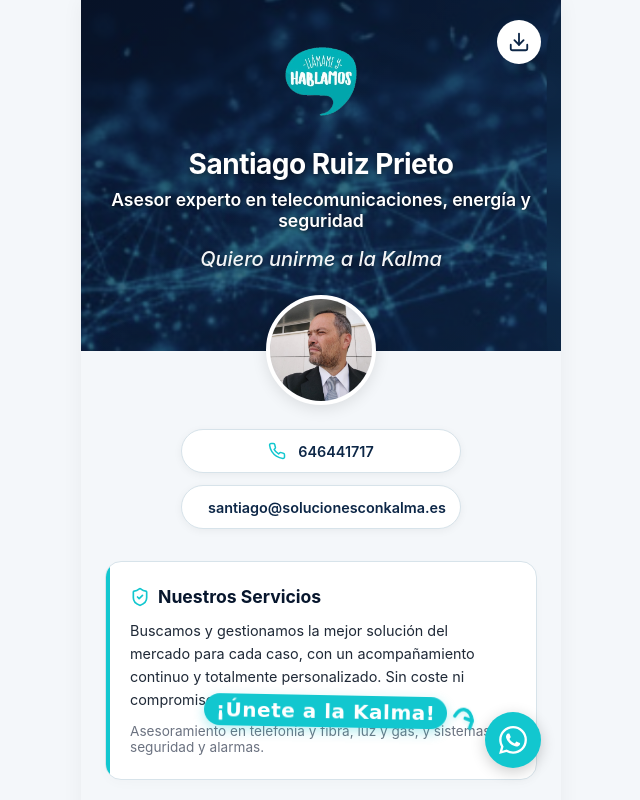
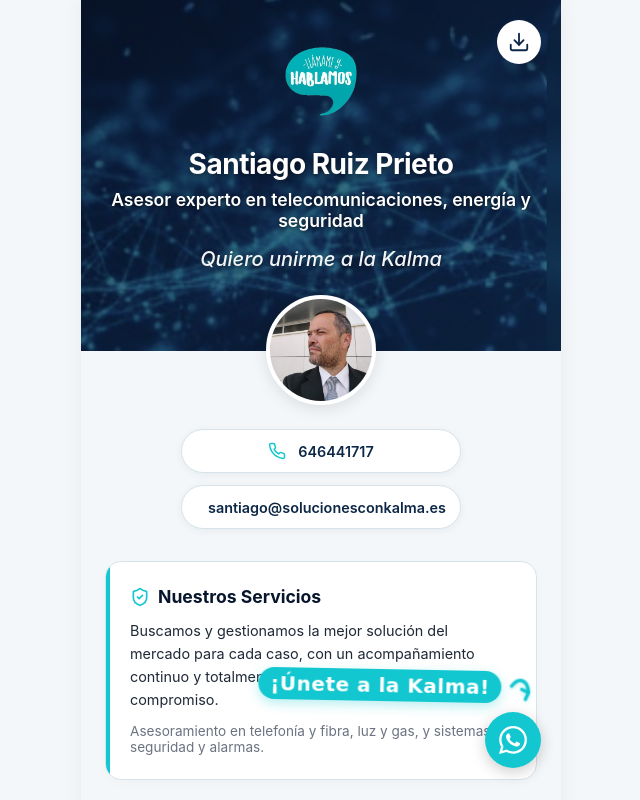
Before and after one commit to RocioCanoFernandez/santiago, a React (Vite) app: page / in a window 1280 px wide. Shown: the top 800 px of the page, without its empty margins (319-959 px from the left). Built offline with nearby package versions, Linux system fonts and the light colour scheme.

Commit message:
Add files via upload

```diff
--- a/src/index.css
+++ b/src/index.css
@@ -349,8 +349,9 @@
   bottom: 2rem;
   right: calc(50% - 220px);
   display: flex;
-  align-items: center;
-  gap: 0.8rem;
+  flex-direction: column;
+  align-items: flex-end;
+  gap: 0.25rem;
   z-index: 50;
   opacity: 0;
   visibility: hidden;
@@ -374,8 +375,9 @@
   display: flex;
   align-items: center;
   gap: 0.25rem;
+  margin-right: 0.5rem;
   animation: float-cta 3s ease-in-out infinite 0.5s;
-  transform-origin: right center;
+  transform-origin: bottom right;
 }
 
 .whatsapp-cta-text {
@@ -394,16 +396,15 @@
 
 .whatsapp-cta-arrow {
   color: var(--accent-cyan);
-  margin-top: 15px;
-  margin-left: -2px;
-  margin-right: -5px;
+  margin-top: 8px;
+  transform: rotate(5deg);
   filter: drop-shadow(0 2px 2px rgba(18, 199, 207, 0.2));
 }
 
 @keyframes float-cta {
-  0% { transform: translateY(-25px) rotate(0deg); }
-  50% { transform: translateY(-29px) rotate(2deg); }
-  100% { transform: translateY(-25px) rotate(0deg); }
+  0% { transform: translateY(0) rotate(0deg); }
+  50% { transform: translateY(-4px) rotate(2deg); }
+  100% { transform: translateY(0) rotate(0deg); }
 }
 
 .fab {
```
